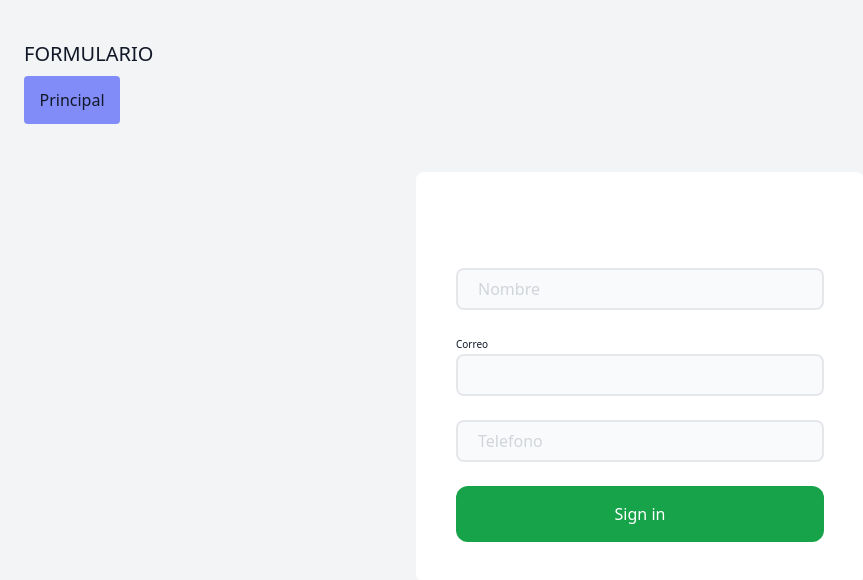
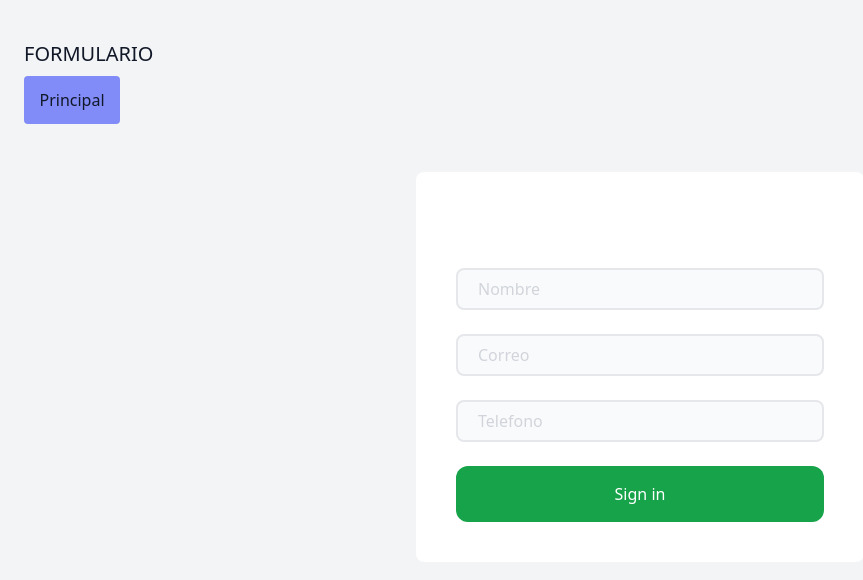
Before and after one commit to JBetancourt1996/api-form, a Nuxt app: page /form in a window 1280 px wide. Shown: the top 580 px of the page, without its empty margins (0-863 px from the left). Built offline with nearby package versions, Linux system fonts and the light colour scheme.

Commit message:
Se cambio los mensajes de ingles a espa;ol

```diff
--- a/pages/form/index.vue
+++ b/pages/form/index.vue
@@ -66,10 +66,10 @@
               </div>
 
               <div class="">
-                    <label for="">Correo</label>
+
 
                         <ValidationProvider rules="required|email" v-slot="{errors}">
-                             <input v-model="formApi.email" v-validate="'email'" data-vv-as="email" name="email_field" type="text"
+                             <input v-model="formApi.email" v-validate="'email'" data-vv-as="email" name="email_field" placeholder="Correo" type="text"
                               class="
                     block
                     w-full
--- a/plugins/vee-validate.js
+++ b/plugins/vee-validate.js
@@ -3,19 +3,19 @@ import { required, alpha, email, numeric } from "vee-validate/dist/rules";
 
 extend("required", {
     ...required,
-    message: "This field is required "
+    message: "Este campo es obligatorio "
 });
 extend("alpha", {
 
-    ...alpha, message: "The alpha_field field may only contain alphabetic characters"
+    ...alpha, message: "El campo alpha_field solo puede contener caracteres alfabéticos"
 });
 
 extend("email", {
 
-    ...email, message: "The email field must be a valid email"
+    ...email, message: "El campo debe ser un correo electrónico válido."
 });
 
 extend("phone", {
     ...numeric,
-    message: "The field field format is invalid"
+    message: "El formato del campo del campo no es válido"
 })
```
